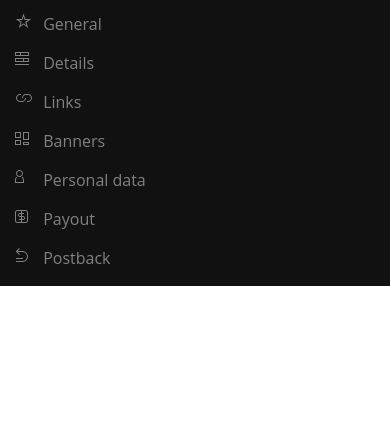
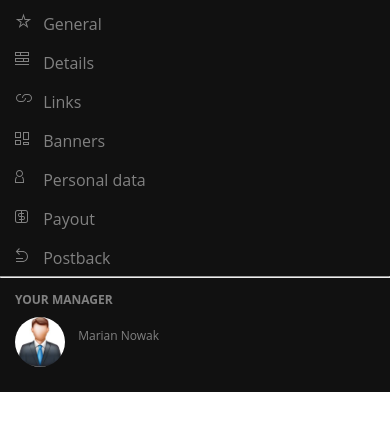
Before and after one commit to mika808/projekt-indywidualny, a website: page index.html in a window 390 px wide. Both pictures are taken after a click on the element 371 px from the left and 37 px from the top of the page. Shown: the part 56-486 px from the top of the page. Drawn offline with Linux system fonts and the light colour scheme.

Commit message:
Add people to sidebar

```diff
--- a/index.html
+++ b/index.html
@@ -115,6 +115,16 @@
         Postback
       </a>
 
+      <div class="part2Sidebar">
+        <hr />
+        <!-- PEOPLE -->
+        <div class="people">
+          <h4>YOUR MANAGER</h4>
+          <img src="images/manager.jpeg" alt="manager" />
+          <span>Marian Nowak</span>
+        </div>
+      </div>
+
     </div>
   </body>
 </html>
--- a/sass/style.scss
+++ b/sass/style.scss
@@ -1,5 +1,5 @@
 @font-face {
-  font-family: 'Reklame Script';
+  font-family: "Reklame Script";
   src: url("../fonts/ReklameScript-Regular_DEMO.otf") format("opentype");
 }
 
@@ -11,14 +11,12 @@
 
 @import "components/icon";
 
-
 body {
   margin: 0;
 }
 
 .sidebar {
   height: 100%;
-        width: 160px;
   padding: 10px 0px;
   position: fixed;
   z-index: 1;
@@ -35,17 +33,26 @@ body {
     margin-left: 10px;
   }
 
+  .icon-hamburger {
+    display: none;
+    color: white;
+    padding: 10px;
+    cursor: pointer;
+    font-size: 20px;
+  }
+
   a {
+    color: #818181;
     text-decoration: none;
     padding: 5px;
     padding-top: 10px;
     font-size: 16px;
-          color: #818181;
+
     display: block;
 
     &:hover {
       color: #f1f1f1;
-            background-color: rgba($color:  #818181, $alpha: 0.3);
+      background-color: rgba($color: #818181, $alpha: 0.3);
       border-left: 4px solid rgb(230, 79, 19);
     }
 
@@ -57,48 +64,61 @@ body {
       margin-left: 10px;
     }
   }
+  .people {
+    color: #818181;
+    padding: 15px;
+    font-size: 12px;
+
+    img{
+      margin-top: 10px;
+      margin-right: 10px;
+      width:50px;
+      height: 50px;
+      border-radius: 50px;
+      vertical-align: middle;
+
     }
-
-/* NAVIGATION */
-
-
-.sidebar .icon-hamburger {
-  display: none;
-  color: white;
-  padding: 10px;
-  cursor: pointer;
-  font-size: 20px;
   }
 
 
+}
+
 @media screen and (max-width: 600px) {
-.sidebar{
+  .sidebar {
     height: auto;
     width: 100%;
+
     .logo {
       float: left;
     }
 
+    a , .part2Sidebar{
+      display: none;
     }
 
-  .sidebar a:not(:first-child) {display: none;}
-  .sidebar .icon-hamburger  {
+    .icon-hamburger {
       float: right;
       display: block;
     }
   }
 
-@media screen and (max-width: 600px) {
-  .sidebar.responsive {position: relative;}
-  .sidebar.responsive .icon-hamburger  {
+  .sidebar.responsive {
+    position: relative;
+    .icon-hamburger {
       position: relative;
       right: 0;
       top: 0;
     }
-  .sidebar.responsive a {
+
+    .part2Sidebar {
+      display: block;
+    }
+
+    a {
       float: none;
       clear: both;
       display: block;
       text-align: left;
     }
   }
+}
```
Also changed, not shown: css/style.css, images/manager.jpeg (added). Lines whose indentation alone changed are shown as unchanged.
